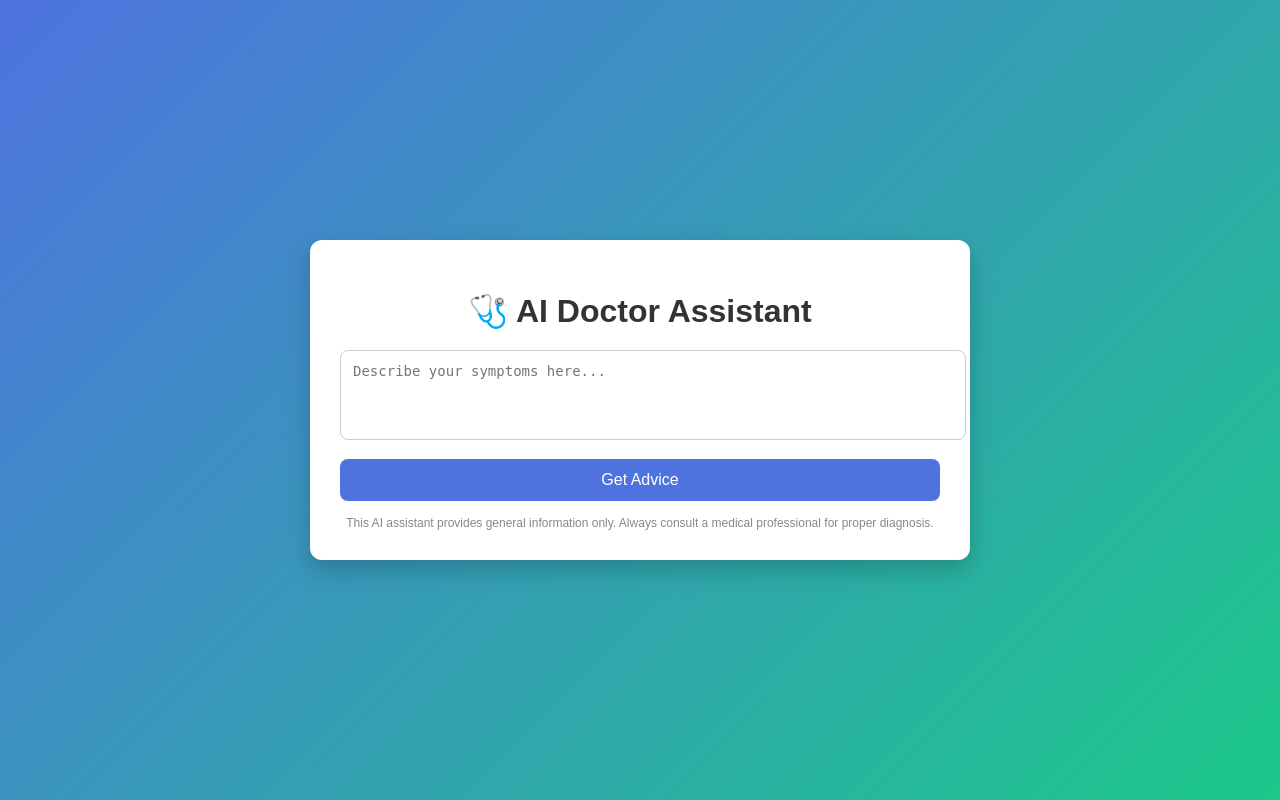
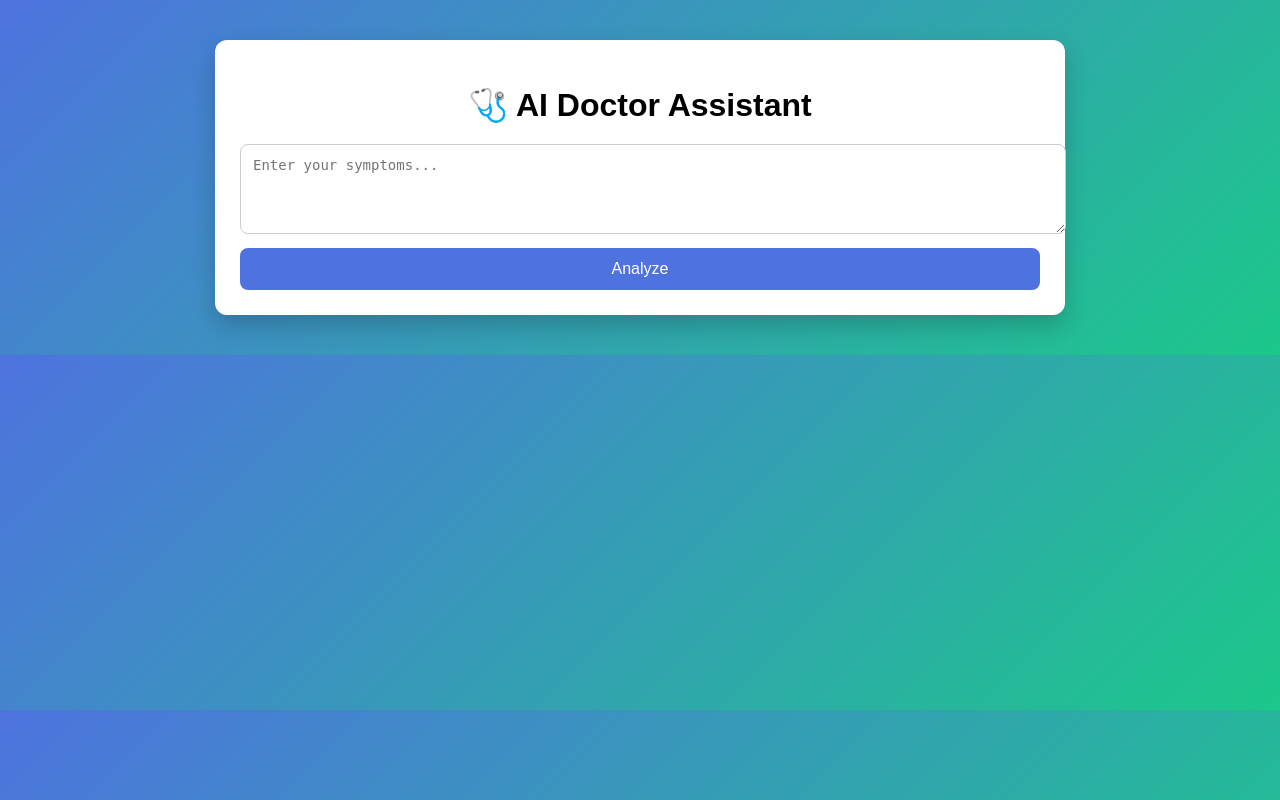
Before and after one commit to shailesh12417/doctor-agent, a FastAPI app: page / in a window 1280 px wide. Run offline with FastAPI, Linux system fonts and the light colour scheme.

Commit message:
Update index.html

```diff
--- a/templates/index.html
+++ b/templates/index.html
@@ -12,15 +12,15 @@
       background: linear-gradient(135deg, #4e73df, #1cc88a);
       display: flex;
       justify-content: center;
-            align-items: center;
-            height: 100vh;
+      align-items: flex-start;
+      padding: 40px;
     }
 
     .container {
       background: white;
-            width: 90%;
-            max-width: 600px;
-            padding: 30px;
+      width: 100%;
+      max-width: 800px;
+      padding: 25px;
       border-radius: 12px;
       box-shadow: 0 10px 25px rgba(0,0,0,0.2);
     }
@@ -28,7 +28,6 @@
     h1 {
       text-align: center;
       margin-bottom: 20px;
-            color: #333;
     }
 
     textarea {
@@ -36,40 +35,53 @@
       padding: 12px;
       border-radius: 8px;
       border: 1px solid #ccc;
-            resize: none;
       font-size: 14px;
     }
 
     button {
-            margin-top: 15px;
       width: 100%;
+      margin-top: 10px;
       padding: 12px;
       border: none;
       border-radius: 8px;
-            background-color: #4e73df;
+      background: #4e73df;
       color: white;
       font-size: 16px;
       cursor: pointer;
-            transition: 0.3s;
     }
 
     button:hover {
-            background-color: #2e59d9;
+      background: #2e59d9;
     }
 
-        .response-box {
-            margin-top: 20px;
+    .card {
+      margin-top: 15px;
       padding: 15px;
-            border-radius: 8px;
+      border-radius: 10px;
       background: #f8f9fc;
-            border-left: 5px solid #1cc88a;
+      border-left: 6px solid;
     }
 
-        .disclaimer {
+    .low { border-color: green; }
+    .medium { border-color: orange; }
+    .high { border-color: red; }
+
+    .section {
+      margin-top: 20px;
+    }
+
+    .warning {
+      background: #ffe5e5;
+      padding: 12px;
+      border-radius: 8px;
+      color: red;
       margin-top: 15px;
-            font-size: 12px;
-            color: #888;
+    }
+
+    .loader {
       text-align: center;
+      margin-top: 10px;
+      display: none;
     }
   </style>
 </head>
@@ -77,33 +89,77 @@
 <body>
 
 <div class="container">
+
   <h1>🩺 AI Doctor Assistant</h1>
 
-    <form method="post" action="/ask">
-        <textarea
-            name="symptoms"
-            rows="4"
-            placeholder="Describe your symptoms here..."
-            required></textarea>
+  <textarea id="symptoms" rows="4" placeholder="Enter your symptoms..."></textarea>
+  <button onclick="getDiagnosis()">Analyze</button>
 
-        <button type="submit">Get Advice</button>
-    </form>
+  <div class="loader" id="loader">Analyzing...</div>
 
-    {% if answer %}
-    <div class="response-box">
-        <strong>Your Symptoms:</strong>
-        <p>{{ symptoms }}</p>
+  <div id="result"></div>
 
-        <strong>Doctor's Advice:</strong>
-        <p>{{ answer }}</p>
 </div>
-    {% endif %}
 
-    <div class="disclaimer">
-        This AI assistant provides general information only.
-        Always consult a medical professional for proper diagnosis.
+<script>
+async function getDiagnosis() {
+
+  const symptoms = document.getElementById("symptoms").value;
+  const resultDiv = document.getElementById("result");
+  const loader = document.getElementById("loader");
+
+  resultDiv.innerHTML = "";
+  loader.style.display = "block";
+
+  const response = await fetch("https://YOUR-RENDER-URL/ask", {
+    method: "POST",
+    headers: {
+      "Content-Type": "application/json"
+    },
+    body: JSON.stringify({ symptoms })
+  });
+
+  const data = await response.json();
+  loader.style.display = "none";
+
+  if (data.error) {
+    resultDiv.innerHTML = `<p style="color:red;">${data.error}</p>`;
+    return;
+  }
+
+  let html = `<div class="section"><h2>Possible Conditions</h2>`;
+
+  data.conditions.forEach(c => {
+    html += `
+      <div class="card ${c.risk.toLowerCase()}">
+        <strong>${c.name}</strong><br>
+        Probability: ${c.probability}<br>
+        Risk: ${c.risk}<br>
+        <small>${c.description}</small>
       </div>
+    `;
+  });
+
+  html += `</div>`;
+
+  html += `
+    <div class="section">
+      <h2>Advice</h2>
+      <p>${data.advice}</p>
     </div>
+  `;
+
+  if (data.warning) {
+    html += `
+      <div class="warning">
+        ⚠ ${data.warning}
+      </div>
+    `;
+  }
+
+  resultDiv.innerHTML = html;
+}
+</script>
 
 </body>
 </html>
```
Lines whose indentation alone changed are shown as unchanged.
